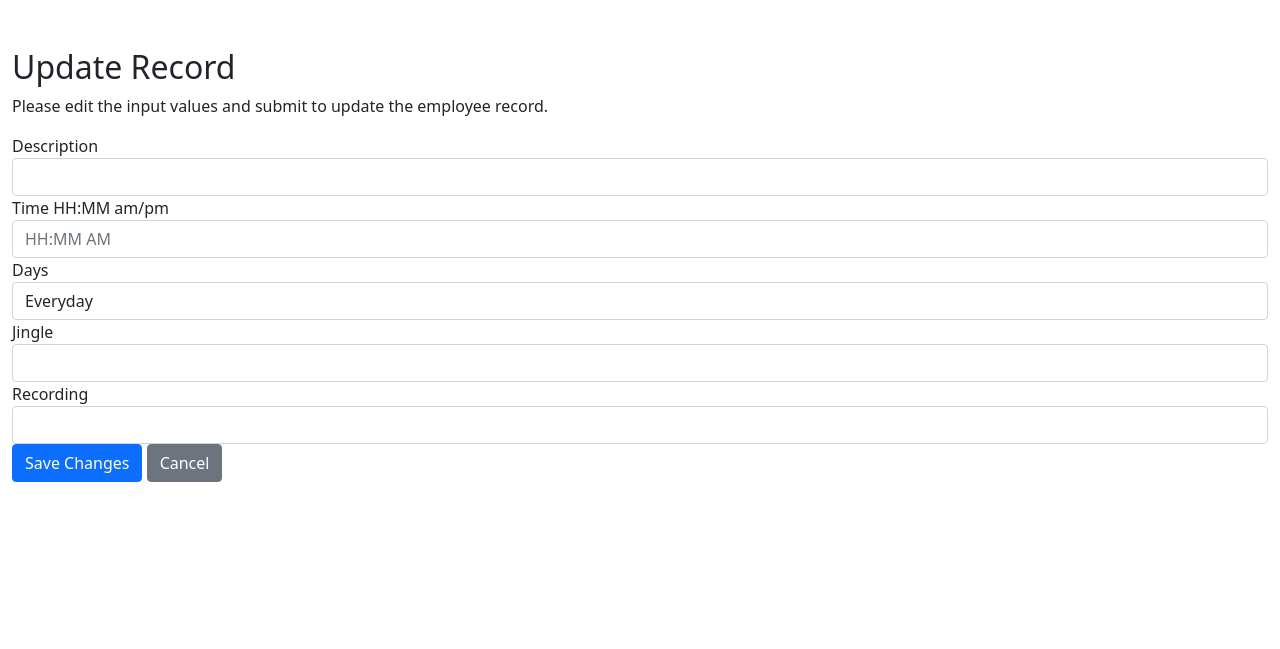
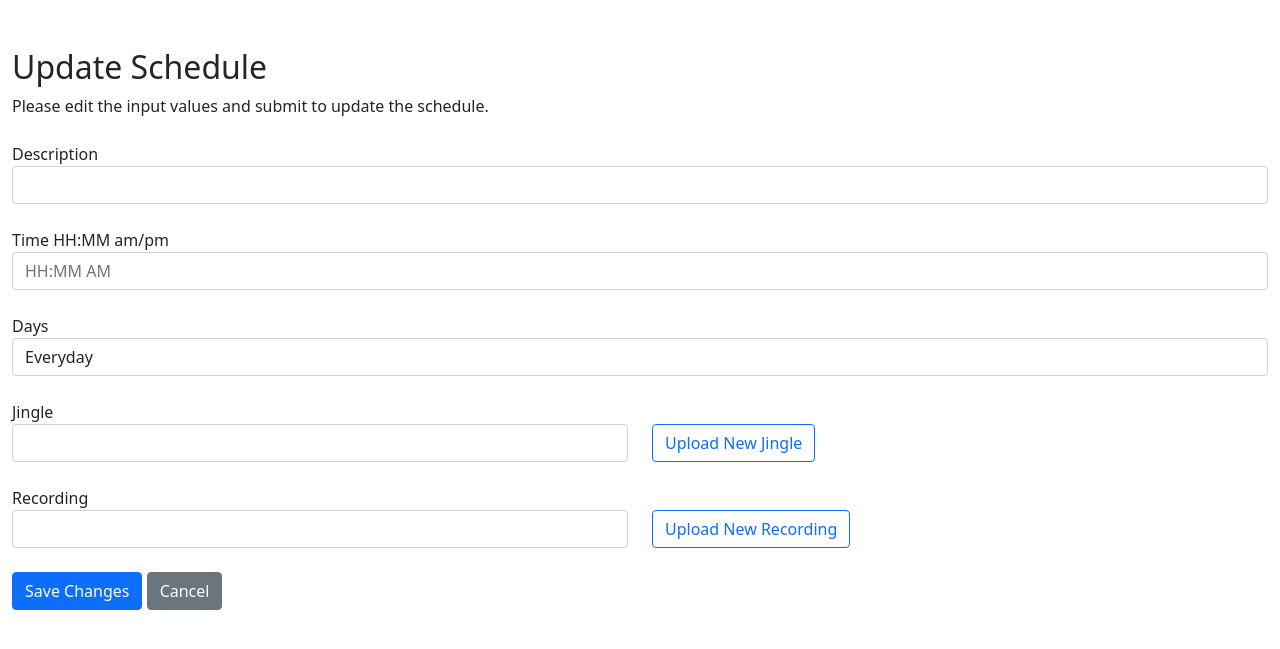
Before and after one commit to nkrumahinc/clever-bell-web, a PHP site: page /schedule/update/ in a window 1280 px wide. Shown: the top 649 px of the page. Run offline with PHP 8.4, Linux system fonts and the light colour scheme; data that the repository does not hold is empty.

Commit message:
ui: space and arrangement

```diff
--- a/views/schedule/update.php
+++ b/views/schedule/update.php
@@ -15,26 +15,19 @@
         <div class="container-fluid">
             <div class="row">
                 <div class="col-md-12">
-                    <h2 class="mt-5">Update Record</h2>
-                    <p>Please edit the input values and submit to update the employee record.</p>
+                    <h2 class="mt-5">Update Schedule</h2>
+                    <p>Please edit the input values and submit to update the schedule.</p>
                     <form action="/schedule/update/<?php echo $index ?>" method="post">
                         <?php $selected = "selected = \"selected\""; ?>
-                        <div class="form-group">
+                        <div class="form-group my-4">
                             <label>Description</label>
                             <input type="text" name="description" class="form-control" value="<?php echo $schedule["description"] ?>">
                         </div>
-                        <div class="form-group">
+                        <div class="form-group my-4">
                             <label>Time HH:MM am/pm</label>
-                            <input
-                                type="text"
-                                name="time"
-                                class="form-control"
-                                placeholder="HH:MM AM"
-                                pattern="^(1[012]|[1-9]):[0-5][0-9](\s)?(am|pm|AM|PM)$"
-                                value="<?php echo $schedule["time"]; ?>"
-                            >
+                            <input type="text" name="time" class="form-control" placeholder="HH:MM AM" pattern="^(1[012]|[1-9]):[0-5][0-9](\s)?(am|pm|AM|PM)$" value="<?php echo $schedule["time"]; ?>">
                         </div>
-                        <div class="form-group">
+                        <div class="form-group my-4">
                             <label>Days</label>
                             <select name="days" id="days" class="form-control">
                                 <?php foreach (Schedule::$days as $day) {
@@ -43,8 +36,10 @@
                                 ?>
                             </select>
                         </div>
-                        <div class="form-group">
+                        <div class="form-group my-4">
                             <label>Jingle</label>
+                            <div class="row">
+                                <div class="col">
                                     <select name="jingle" id="jingle" class="form-control">
                                         <?php
                                         $jingles = Jingle::getAll();
@@ -54,10 +49,18 @@
                                             echo "<option value=\"$jingle\"" . (($jingles[$i] == $schedule["jingle"]) ? $selected : '') . ">$jingle</option>";
                                             $i++;
                                         }
-                                ?></select>
+                                        ?>
+                                    </select>
                                 </div>
-                        <div class="form-group">
+                                <div class="col">
+                                    <a href="/jingle" class="btn btn-outline-primary">Upload New Jingle</a>
+                                </div>
+                            </div>
+                        </div>
+                        <div class="form-group my-4">
                             <label>Recording</label>
+                            <div class="row">
+                                <div class="col">
                                     <select name="recording" id="recording" class="form-control">
                                         <?php
                                         $recordings = Recording::getAll();
@@ -67,7 +70,13 @@
                                             echo "<option value=\"$recording\"" . (($recordings[$i] == $schedule["recording"]) ? $selected : '') . ">$recording</option>";
                                             $i++;
                                         }
-                                ?></select>
+                                        ?>
+                                    </select>
+                                </div>
+                                <div class="col">
+                                    <a href="/recording" class="btn btn-outline-primary">Upload New Recording</a>
+                                </div>
+                            </div>
                         </div>
                         <input type="hidden" name="index" value="<?php echo $index; ?>" />
                         <input type="submit" class="btn btn-primary" value="Save Changes">
```
Also changed, not shown: views/schedule/create.php (+19 -23 lines). Lines whose indentation alone changed are shown as unchanged.
